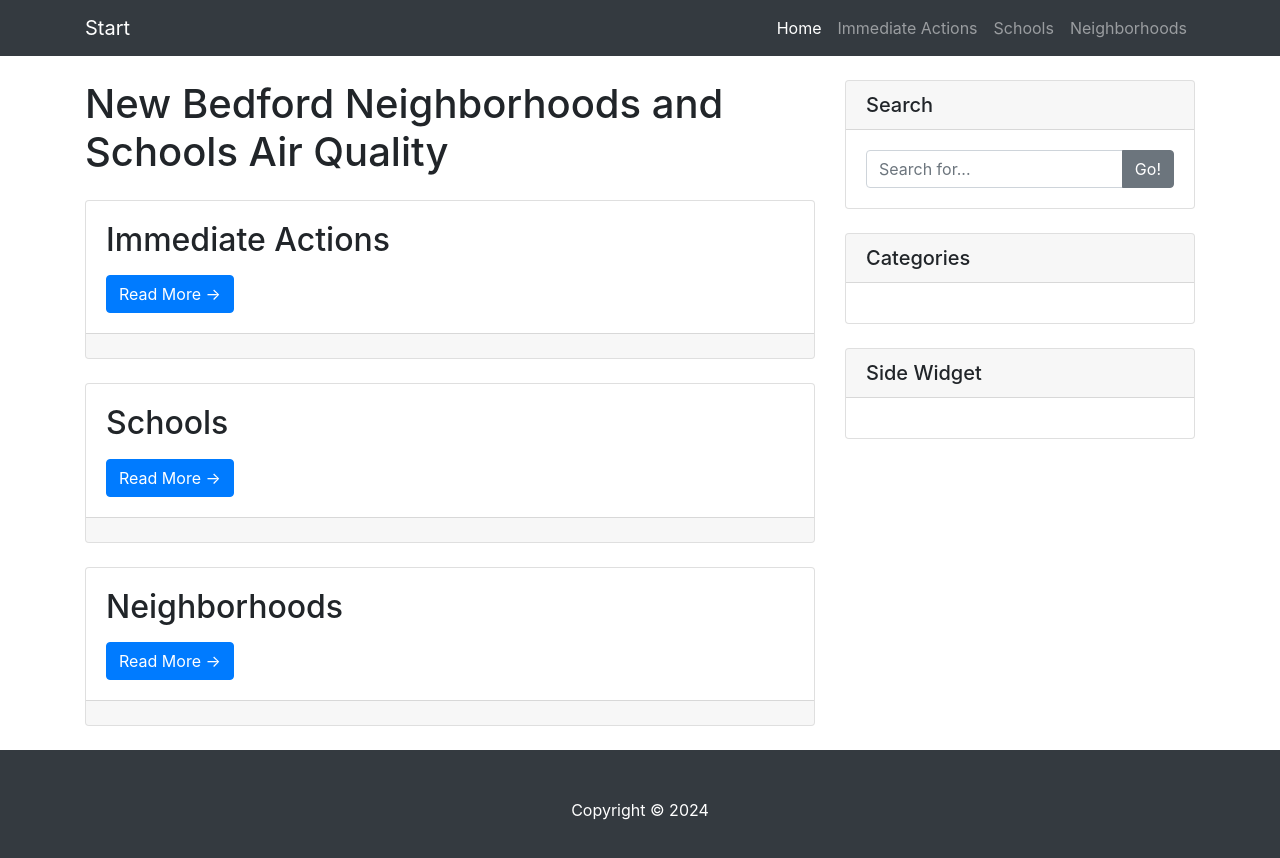
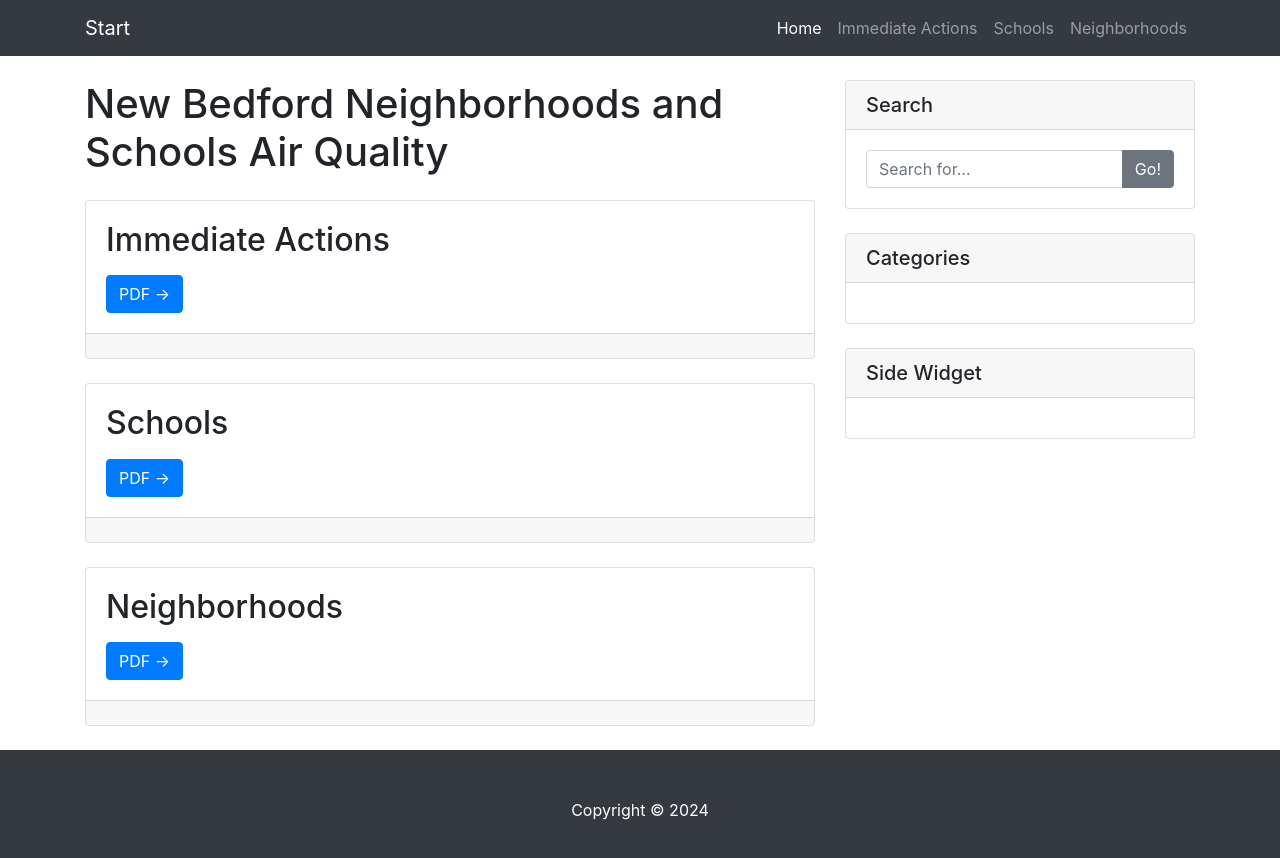
Before and after one commit to ShFFnqhCJ/nbaq, a website: page index.html in a window 1280 px wide. Drawn offline with Linux system fonts and the light colour scheme.

Commit message:
Update index.html

```diff
--- a/index.html
+++ b/index.html
@@ -66,7 +66,7 @@
           <div class="card-body">
             <h2 class="card-title">Immediate Actions</h2>
             <p class="card-text"></p>
-            <a href="immediate action.pdf" class="btn btn-primary">Read More &rarr;</a>
+            <a href="immediate action.pdf" class="btn btn-primary">PDF &rarr;</a>
           </div>
           <div class="card-footer text-muted">
             <a href="#"></a>
@@ -79,7 +79,7 @@
           <div class="card-body">
             <h2 class="card-title">Schools</h2>
             <p class="card-text"></p>
-            <a href="AQ schools.pdf" class="btn btn-primary">Read More &rarr;</a>
+            <a href="AQ schools.pdf" class="btn btn-primary">PDF &rarr;</a>
           </div>
           <div class="card-footer text-muted">
             <a href="#"></a>
@@ -92,7 +92,7 @@
           <div class="card-body">
             <h2 class="card-title">Neighborhoods</h2>
             <p class="card-text"></p>
-            <a href="AQ homes.pdf" class="btn btn-primary">Read More &rarr;</a>
+            <a href="AQ homes.pdf" class="btn btn-primary">PDF &rarr;</a>
           </div>
           <div class="card-footer text-muted">
             <a href="#"></a>
```
